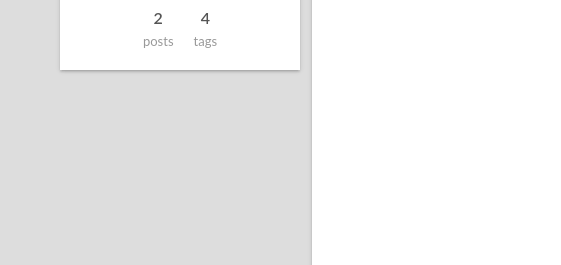
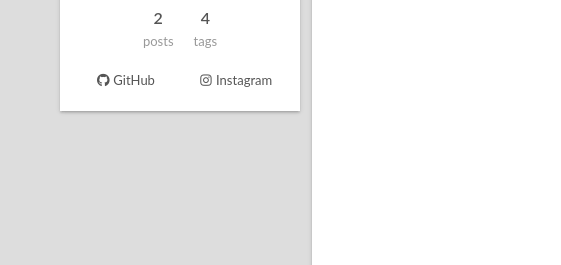
Before and after one commit to ykuo2/ykuo2.github.io, a plain HTML site: page index.html in a window 1280 px wide. Shown: the part 289-554 px from the top of the page, 0-561 px from the left. Drawn offline with nearby package versions, Linux system fonts and the light colour scheme; grey boxes are pictures that could not be loaded.

Commit message:
Site updated: 2022-06-27 01:57:40

```diff
--- a/index.html
+++ b/index.html
@@ -130,6 +130,14 @@
       </div>
   </nav>
 </div>
+  <div class="links-of-author site-overview-item animated">
+      <span class="links-of-author-item">
+        <a href="https://github.com/ykuo2" title="GitHub → https:&#x2F;&#x2F;github.com&#x2F;ykuo2" rel="noopener" target="_blank"><i class="fab fa-github fa-fw"></i>GitHub</a>
+      </span>
+      <span class="links-of-author-item">
+        <a href="https://instagram.com/ykuo2" title="Instagram → https:&#x2F;&#x2F;instagram.com&#x2F;ykuo2" rel="noopener" target="_blank"><i class="fab fa-instagram fa-fw"></i>Instagram</a>
+      </span>
+  </div>
 
 
 
```
Also changed, not shown: 2022/06/26/test-post-2/index.html (+8 -0 lines), 2022/06/27/test-3-for-picture-display/index.html (+8 -0 lines), archives/2022/06/index.html (+8 -0 lines), archives/2022/index.html (+8 -0 lines), archives/index.html (+8 -0 lines), tags/tag1/index.html (+8 -0 lines), tags/tag2/index.html (+8 -0 lines), tags/test2/index.html (+8 -0 lines), tags/test3/index.html (+8 -0 lines).
